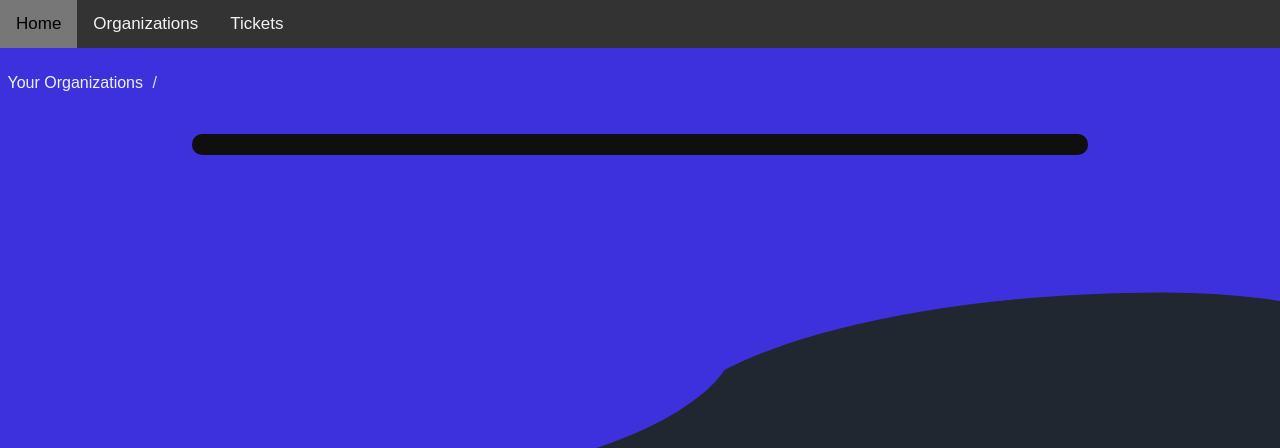
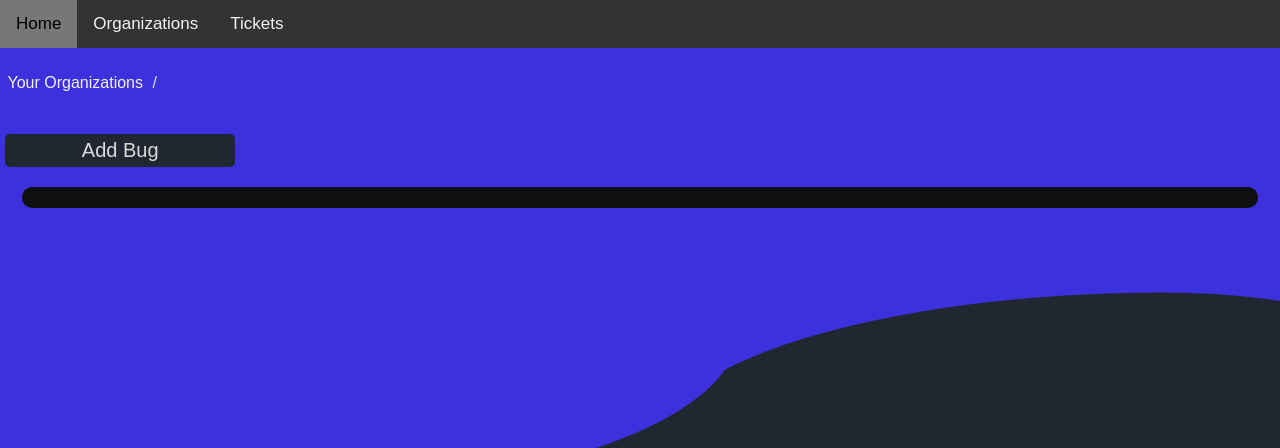
Before and after one commit to camsdono/LogBug, a PHP site: page /components/displays/projectdisplay.php?id=1 in a window 1280 px wide; the page is wider, and only the part inside the window is pictured. Shown: the top 448 px of that part. Run offline with PHP 8.4, Linux system fonts and the light colour scheme; the visitor is signed in with stand-in values (Sample User, id 1); tables that the repository leaves empty or names only in its code hold one stand-in row (values such as "Sample post"); data that the repository does not hold is empty.

Commit message:
V0.01 - Style Update
Style has been updated again

```diff
--- a/components/displays/projectdisplay.php
+++ b/components/displays/projectdisplay.php
@@ -76,6 +76,11 @@
             <?php
 
             if(mysqli_num_rows($getBugsRes) > 0) {
+                ?>
+                <div class="org-row">
+                    <a class="create-org" href="../creation/createbug.php?id=<?=$projectid?>">Add Bug</a>
+                </div>
+            <?php
                 while ($row1 = mysqli_fetch_array($getBugsRes)) {
                 ?>
                     <div class="bug-holder">
--- a/styles/styles.css
+++ b/styles/styles.css
@@ -362,9 +362,11 @@
 .bug-holder {
     display: flex;
     flex-direction: column;
-    width: 70%;
+    width: 95%;
     background: #0f0f10;
     border-radius: 10px;
+    padding-left: 10px;
+    padding-right: 10px;
 }
 
 .bug-holder:hover {
```
